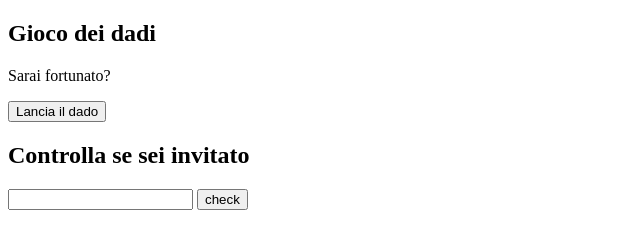
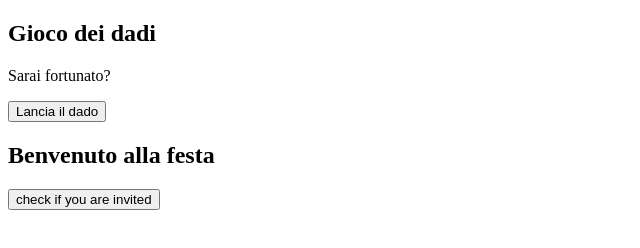
Before and after one commit to FabioCostantino84/js-mail-dadi, a plain HTML site: page index.html in a window 1280 px wide. Shown: the whole page, without its empty margins (0-640 px from the left). Drawn offline with Linux system fonts and the light colour scheme.

Commit message:
add fixed element

```diff
--- a/assets/js/main.js
+++ b/assets/js/main.js
@@ -77,6 +77,7 @@ document.getElementById ('check').addEventListener('click', function () {
 })
 
 
+
 //Stampa esito verifica
 
 /*
--- a/index.html
+++ b/index.html
@@ -14,9 +14,12 @@
         Lancia il dado
     </button>
 
-    <h2>Controlla se sei invitato</h2>
-    <input type="email" id="mails">
-    <button id="check">check</button>
+    <h3></h3>
+
+    <h2>Benvenuto alla festa</h2>
+
+    <input id="check" type="button" value="check if you are invited">
+    <p id="result"></p>
 
     <script type="text/javascript" src="./assets/js/main.js"></script>
 </body>
```
